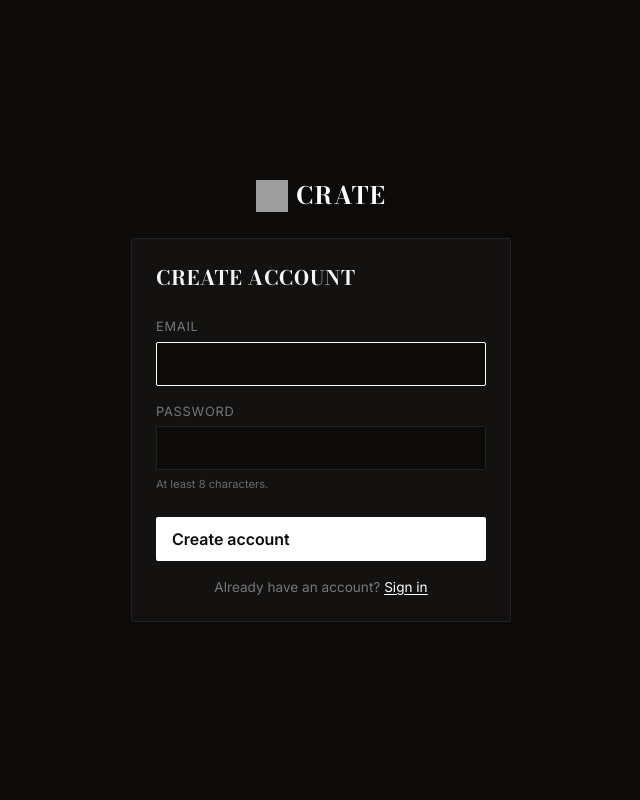
After one commit to jacobem1836/Vinyl-Scraper, a FastAPI app: page /signup in a window 1280 px wide. The commit adds this page. Shown: the whole page, without its empty margins (319-959 px from the left). Run offline with FastAPI, Linux system fonts and the light colour scheme; grey boxes are pictures that could not be loaded.

Commit message:
feat(29-02): add CRATE-styled login/signup/auth_base templates and auth CSS
- Create templates/auth_base.html: minimal shell (no main nav), CRATE wordmark, auth-body/auth-shell/auth-card layout
- Create templates/login.html: Sign in form, email pre-filled on error, next= roundtrip, link to /signup
- Create templates/signup.html: Create account form, minlength=8, next= roundtrip, link to /login
- Append auth CSS section to static/style.css: auth-body, auth-shell, auth-brand, auth-card, auth-heading, auth-form, auth-label, auth-input, auth-hint, auth-submit, auth-error, auth-foot
- Reuse CRATE CSS tokens (--color-bg, --font-display, --radius-input, etc.) — no new fonts introduced
- Matches established dark UI: true black background, Bodoni Moda wordmark, Inter inputs

```diff
--- a/static/style.css
+++ b/static/style.css
@@ -844,3 +844,116 @@ html {
   scrollbar-width: thin;
   scrollbar-color: #444444 #1a1a1a;
 }
+
+/* ============================================================
+   AUTH PAGES (Phase 29) — login / signup
+   Match CRATE dark aesthetic. Reuse tokens, no new fonts.
+   ============================================================ */
+.auth-body {
+  background: var(--color-bg);
+  min-height: 100vh;
+  margin: 0;
+  display: flex;
+  align-items: center;
+  justify-content: center;
+  padding: var(--space-lg);
+}
+.auth-shell {
+  width: 100%;
+  max-width: 380px;
+  display: flex;
+  flex-direction: column;
+  align-items: center;
+  gap: var(--space-lg);
+}
+.auth-brand {
+  display: inline-flex;
+  align-items: center;
+  gap: var(--space-sm);
+  font-family: var(--font-display);
+  font-weight: 700;
+  font-size: 1.5rem;
+  letter-spacing: 0.04em;
+  text-transform: uppercase;
+  color: var(--color-accent);
+  text-decoration: none;
+}
+.auth-card {
+  width: 100%;
+  background: var(--color-surface);
+  border: 1px solid var(--color-border);
+  border-radius: var(--radius-input);
+  padding: var(--space-lg);
+  display: flex;
+  flex-direction: column;
+  gap: var(--space-md);
+}
+.auth-heading {
+  font-family: var(--font-display);
+  font-weight: 700;
+  font-size: 1.25rem;
+  letter-spacing: 0.02em;
+  text-transform: uppercase;
+  color: var(--color-text);
+  margin: 0 0 var(--space-sm) 0;
+}
+.auth-form {
+  display: flex;
+  flex-direction: column;
+  gap: var(--space-md);
+}
+.auth-label {
+  display: flex;
+  flex-direction: column;
+  gap: 0.35rem;
+  font-size: 0.8rem;
+  color: var(--color-text-muted);
+  text-transform: uppercase;
+  letter-spacing: 0.06em;
+}
+.auth-input {
+  appearance: none;
+  background: var(--color-bg);
+  color: var(--color-text);
+  border: 1px solid var(--color-border);
+  border-radius: var(--radius-input);
+  padding: 0.6rem 0.75rem;
+  font: inherit;
+  font-size: 0.95rem;
+  text-transform: none;
+  letter-spacing: normal;
+}
+.auth-input:focus {
+  outline: none;
+  border-color: var(--color-accent);
+}
+.auth-hint {
+  font-size: 0.7rem;
+  color: var(--color-text-faint);
+  text-transform: none;
+  letter-spacing: normal;
+}
+.auth-submit {
+  width: 100%;
+  margin-top: var(--space-sm);
+}
+.auth-error {
+  background: var(--color-destructive-bg);
+  border: 1px solid var(--color-destructive-border);
+  color: var(--color-destructive);
+  padding: 0.6rem 0.75rem;
+  border-radius: var(--radius-input);
+  font-size: 0.85rem;
+  margin: 0;
+}
+.auth-foot {
+  text-align: center;
+  color: var(--color-text-muted);
+  font-size: 0.85rem;
+  margin: 0;
+}
+.auth-foot a {
+  color: var(--color-accent);
+  text-decoration: underline;
+  text-underline-offset: 2px;
+}
--- /dev/null
+++ b/templates/auth_base.html
@@ -0,0 +1,22 @@
+<!DOCTYPE html>
+<html lang="en">
+<head>
+  <meta charset="UTF-8">
+  <meta name="viewport" content="width=device-width, initial-scale=1">
+  <title>{% block title %}CRATE{% endblock %}</title>
+  <link rel="preload" href="/static/fonts/BodoniModa-Bold.woff2" as="font" type="font/woff2" crossorigin>
+  <link rel="preload" href="/static/fonts/Inter-VariableFont_opsz,wght.woff2" as="font" type="font/woff2" crossorigin>
+  <link rel="stylesheet" href="/static/style.css">
+</head>
+<body class="auth-body">
+  <main class="auth-shell">
+    <a href="/" class="auth-brand">
+      <img src="/static/logo.svg" alt="" width="32" height="32" aria-hidden="true">
+      <span>CRATE</span>
+    </a>
+    <section class="auth-card">
+      {% block content %}{% endblock %}
+    </section>
+  </main>
+</body>
+</html>
--- /dev/null
+++ b/templates/signup.html
@@ -0,0 +1,25 @@
+{% extends "auth_base.html" %}
+{% block title %}Create account — CRATE{% endblock %}
+{% block content %}
+  <h1 class="auth-heading">Create account</h1>
+  {% if error %}
+    <p class="auth-error" role="alert">{{ error }}</p>
+  {% endif %}
+  <form method="post" action="/signup" class="auth-form" novalidate>
+    <input type="hidden" name="next" value="{{ next }}">
+    <label class="auth-label">
+      <span>Email</span>
+      <input class="auth-input" type="email" name="email" value="{{ email }}" required autofocus autocomplete="email">
+    </label>
+    <label class="auth-label">
+      <span>Password</span>
+      <input class="auth-input" type="password" name="password" required minlength="8" autocomplete="new-password">
+      <span class="auth-hint">At least 8 characters.</span>
+    </label>
+    <button type="submit" class="btn-cta auth-submit">Create account</button>
+  </form>
+  <p class="auth-foot">
+    Already have an account?
+    <a href="/login{% if next %}?next={{ next | urlencode }}{% endif %}">Sign in</a>
+  </p>
+{% endblock %}
```
Also changed, not shown: templates/login.html (added, +24 -0 lines).
